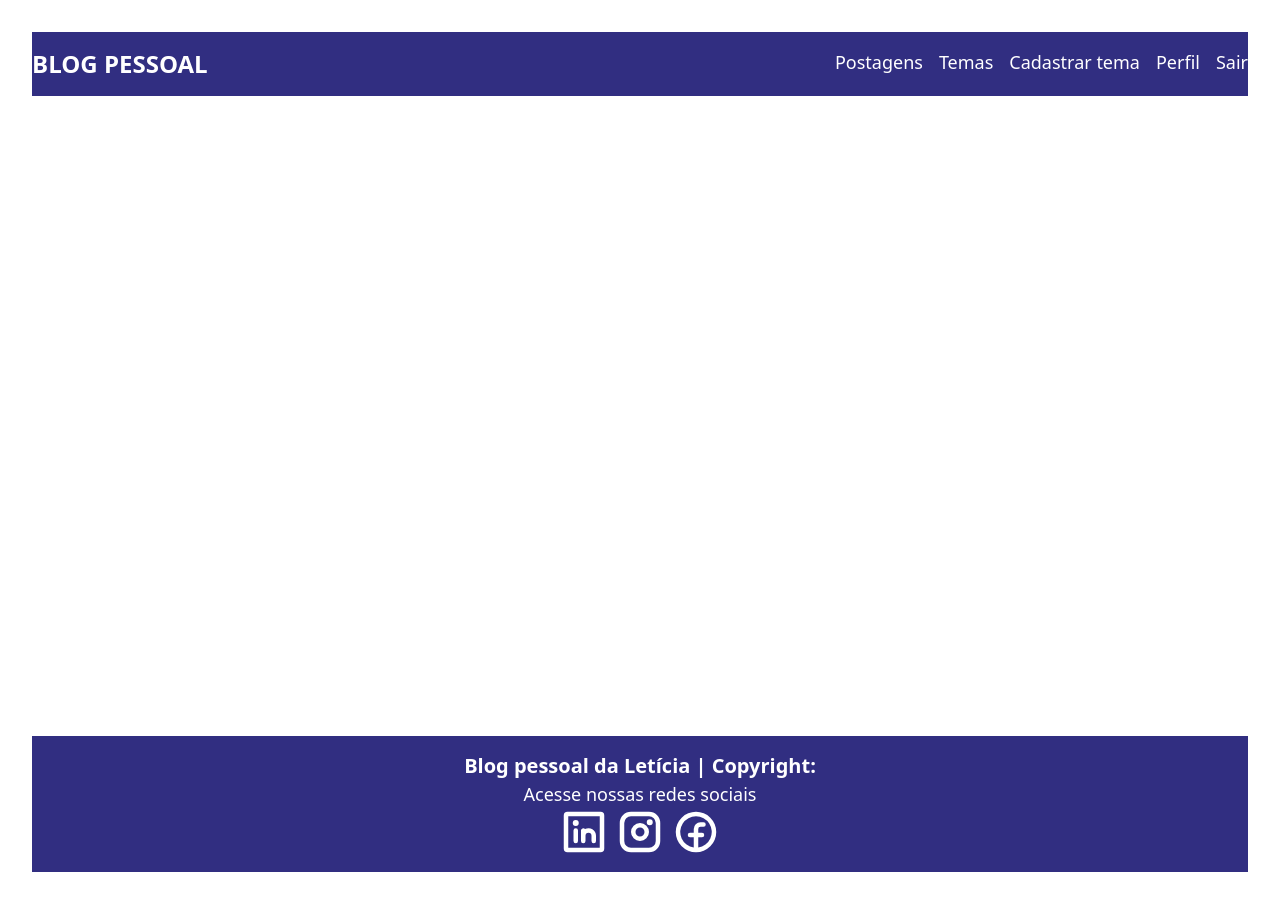
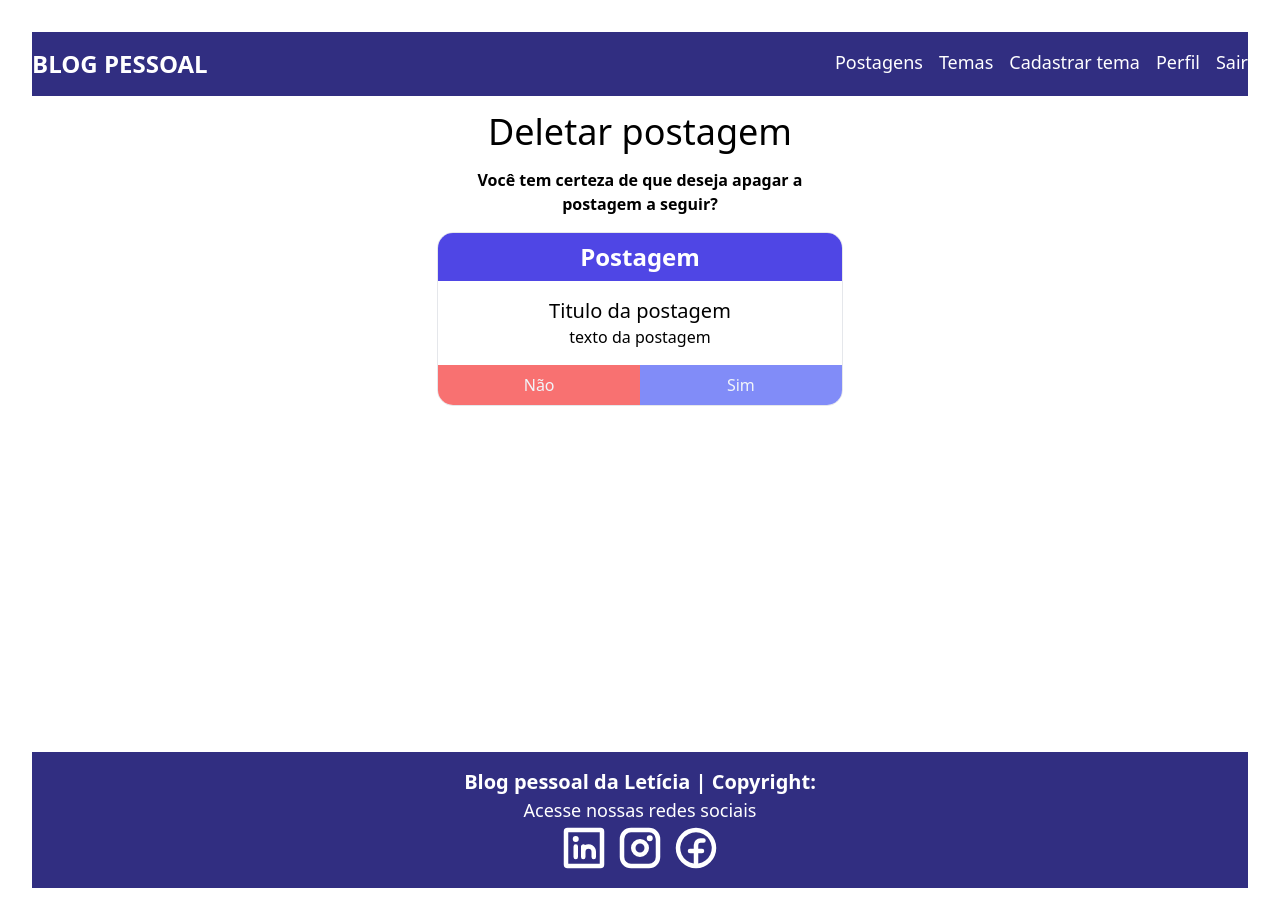
Before and after one commit to let-taina/Front_Projeto_BlogPessoal, a React (Vite) app: page /deletarPostagem/1 in a window 1280 px wide. Built offline with nearby package versions, Linux system fonts and the light colour scheme.

Commit message:
Template do comp del post

```diff
--- a/src/App.tsx
+++ b/src/App.tsx
@@ -13,6 +13,7 @@
 import DeletarTema from './components/temas/deletarTema/DeletarTema';
 import ListaPostagens from './components/postagens/listaPostagens/ListaPostagens';
 import FormularioPostagem from './components/postagens/formularioPostagem/FormularioPostagem';
+import DeletarPostagem from './components/postagens/deletarPostagem/DeletarPostagem';
 
 function App() {
   return (
@@ -33,6 +34,7 @@
               <Route path="/postagens" element={<ListaPostagens />} />
               <Route path="/cadastroPostagem" element={<FormularioPostagem />} />
               <Route path="/editarPostagem/:id" element={<FormularioPostagem />} />
+              <Route path="/deletarPostagem/:id" element={<DeletarPostagem />} />
             </Routes>
           </div>
           <Footer />
--- /dev/null
+++ b/src/components/postagens/deletarPostagem/DeletarPostagem.tsx
@@ -0,0 +1,29 @@
+import React from 'react'
+
+
+function DeletarPostagem() {
+
+  return (
+    <div className='container w-1/3 mx-auto'>
+      <h1 className='text-4xl text-center my-4'>Deletar postagem</h1>
+
+      <p className='text-center font-semibold mb-4'>Você tem certeza de que deseja apagar a postagem a seguir?</p>
+
+      <div className='border flex flex-col rounded-2xl overflow-hidden justify-between'>
+      <header className='py-2 px-6 bg-indigo-600 text-white font-bold text-2xl'>Postagem</header>
+      <div className="p-4">
+        <p className='text-xl h-full'>Titulo da postagem</p>
+        <p>texto da postagem</p>
+      </div>
+      <div className="flex">
+        <button className='text-slate-100 bg-red-400 hover:bg-red-600 w-full py-2' >Não</button>
+        <button className='w-full text-slate-100 bg-indigo-400 hover:bg-indigo-600 flex items-center justify-center' >
+          Sim
+        </button>
+      </div>
+    </div>
+    </div>
+  )
+}
+
+export default DeletarPostagem
```
